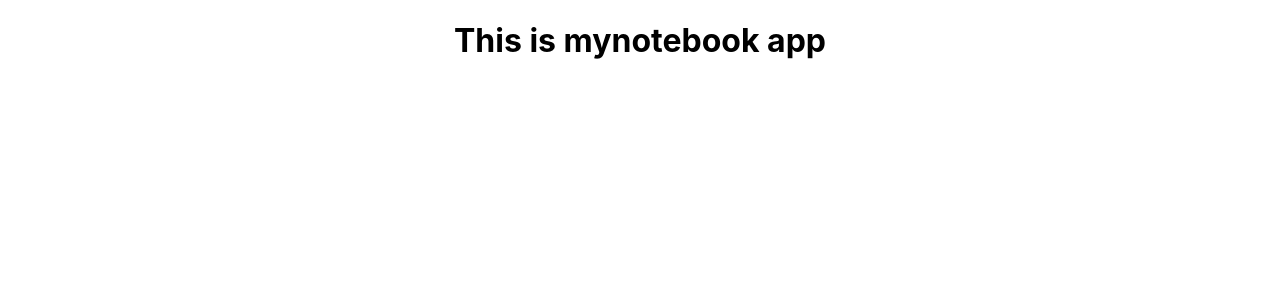
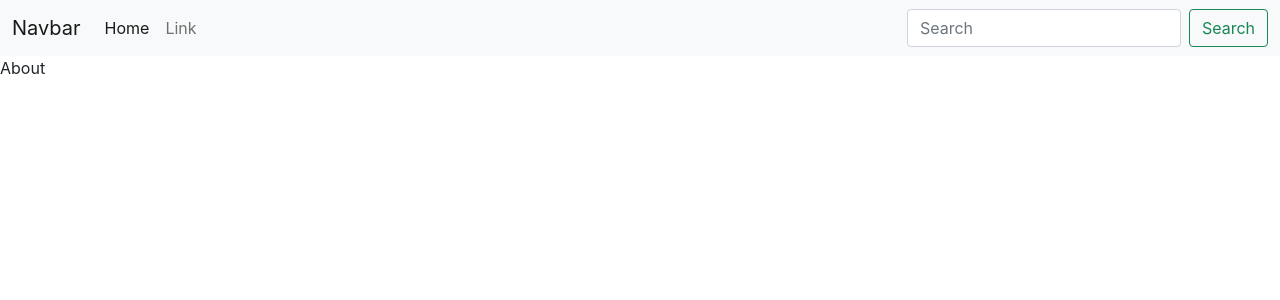
Before and after one commit to PradhyumanSinghMandloi/-MyNotebook, a React (Create React App) app: page /about in a window 1280 px wide. Shown: the top 300 px of the page. Built offline with nearby package versions, Linux system fonts and the light colour scheme.

Commit message:
Components  Setup

```diff
--- a/package.json
+++ b/package.json
@@ -8,6 +8,7 @@
     "@testing-library/user-event": "^12.8.3",
     "react": "^17.0.2",
     "react-dom": "^17.0.2",
+    "react-router-dom": "^5.2.0",
     "react-scripts": "4.0.3",
     "web-vitals": "^1.1.2"
   },
@@ -16,7 +17,7 @@
     "build": "react-scripts build",
     "test": "react-scripts test",
     "eject": "react-scripts eject",
-    "both" : "concurrently \"npm run start\" \"nodemmon backend/index.js\""
+    "both": "concurrently \"npm run start\" \"nodemmon backend/index.js\""
   },
   "eslintConfig": {
     "extends": [
--- a/public/index.html
+++ b/public/index.html
@@ -14,6 +14,11 @@
       manifest.json provides metadata used when your web app is installed on a
       user's mobile device or desktop. See https://developers.google.com/web/fundamentals/web-app-manifest/
     -->
+
+      <!-- Bootstrap CSS -->
+      <link href="https://cdn.jsdelivr.net/npm/bootstrap@5.1.3/dist/css/bootstrap.min.css" rel="stylesheet" integrity="sha384-1BmE4kWBq78iYhFldvKuhfTAU6auU8tT94WrHftjDbrCEXSU1oBoqyl2QvZ6jIW3" crossorigin="anonymous">
+
+
     <link rel="manifest" href="%PUBLIC_URL%/manifest.json" />
     <!--
       Notice the use of %PUBLIC_URL% in the tags above.
@@ -24,7 +29,7 @@
       work correctly both with client-side routing and a non-root public URL.
       Learn how to configure a non-root public URL by running `npm run build`.
     -->
-    <title>React App</title>
+    <title>MyNoteBook - secured on cloud book</title>
   </head>
   <body>
     <noscript>You need to enable JavaScript to run this app.</noscript>
@@ -39,5 +44,10 @@
       To begin the development, run `npm start` or `yarn start`.
       To create a production bundle, use `npm run build` or `yarn build`.
     -->
+
+     <!-- Option 1: Bootstrap Bundle with Popper -->
+     <script src="https://cdn.jsdelivr.net/npm/bootstrap@5.1.3/dist/js/bootstrap.bundle.min.js" integrity="sha384-ka7Sk0Gln4gmtz2MlQnikT1wXgYsOg+OMhuP+IlRH9sENBO0LRn5q+8nbTov4+1p" crossorigin="anonymous"></script>
+
+
   </body>
 </html>
--- a/src/App.js
+++ b/src/App.js
@@ -1,11 +1,32 @@
 
 import './App.css';
+import Home from './components/Home';
+import About from './components/About';
+import Navbar from './components/Navbar';
+import {
+  BrowserRouter as Router,
+  Switch,
+  Route,
+
+} from "react-router-dom";
 
 function App() {
   return (
-    <div className="App">
-      <h1>This  is mynotebook app</h1>
-    </div>
+   <>
+   <Router>
+        <Navbar/>
+        <Switch>
+        <Route exact  path="/">
+            <Home />
+          </Route>
+
+          <Route exact path="/about">
+            <About/>
+          </Route>
+
+        </Switch>
+        </Router>
+   </>
   );
 }
 
--- /dev/null
+++ b/src/components/About.js
@@ -0,0 +1,9 @@
+import React from 'react'
+
+const About = () => {
+  return (
+    <div>About</div>
+  )
+}
+
+export default About
--- /dev/null
+++ b/src/components/Home.js
@@ -0,0 +1,9 @@
+import React from 'react'
+
+const Home = () => {
+  return (
+    <div>Home</div>
+  )
+}
+
+export default Home
--- /dev/null
+++ b/src/components/Navbar.js
@@ -0,0 +1,35 @@
+import React from 'react'
+import { Link} from "react-router-dom";
+
+const Navbar = () => {
+  return (
+
+    <nav className="navbar navbar-expand-lg navbar-light bg-light">
+  <div className="container-fluid">
+    <Link className="navbar-brand" to="/">Navbar</Link>
+    <button className="navbar-toggler" type="button" data-bs-toggle="collapse" data-bs-target="#navbarSupportedContent" aria-controls="navbarSupportedContent" aria-expanded="false" aria-label="Toggle navigation">
+      <span className="navbar-toggler-icon"></span>
+    </button>
+    <div className="collapse navbar-collapse" id="navbarSupportedContent">
+      <ul className="navbar-nav me-auto mb-2 mb-lg-0">
+        <li className="nav-item">
+          <Link className="nav-link active" aria-current="page" to="/">Home</Link>
+        </li>
+        <li className="nav-item">
+          <Link className="nav-link" to="/">Link</Link>
+        </li>
+
+      </ul>
+      <form className="d-flex">
+        <input className="form-control me-2" type="search" placeholder="Search" aria-label="Search"/>
+        <button className="btn btn-outline-success" type="submit">Search</button>
+      </form>
+    </div>
+  </div>
+</nav>
+
+
+  )
+}
+
+export default Navbar
```
Also changed, not shown: 1 other file (tests, documents, lock files or other folders).
